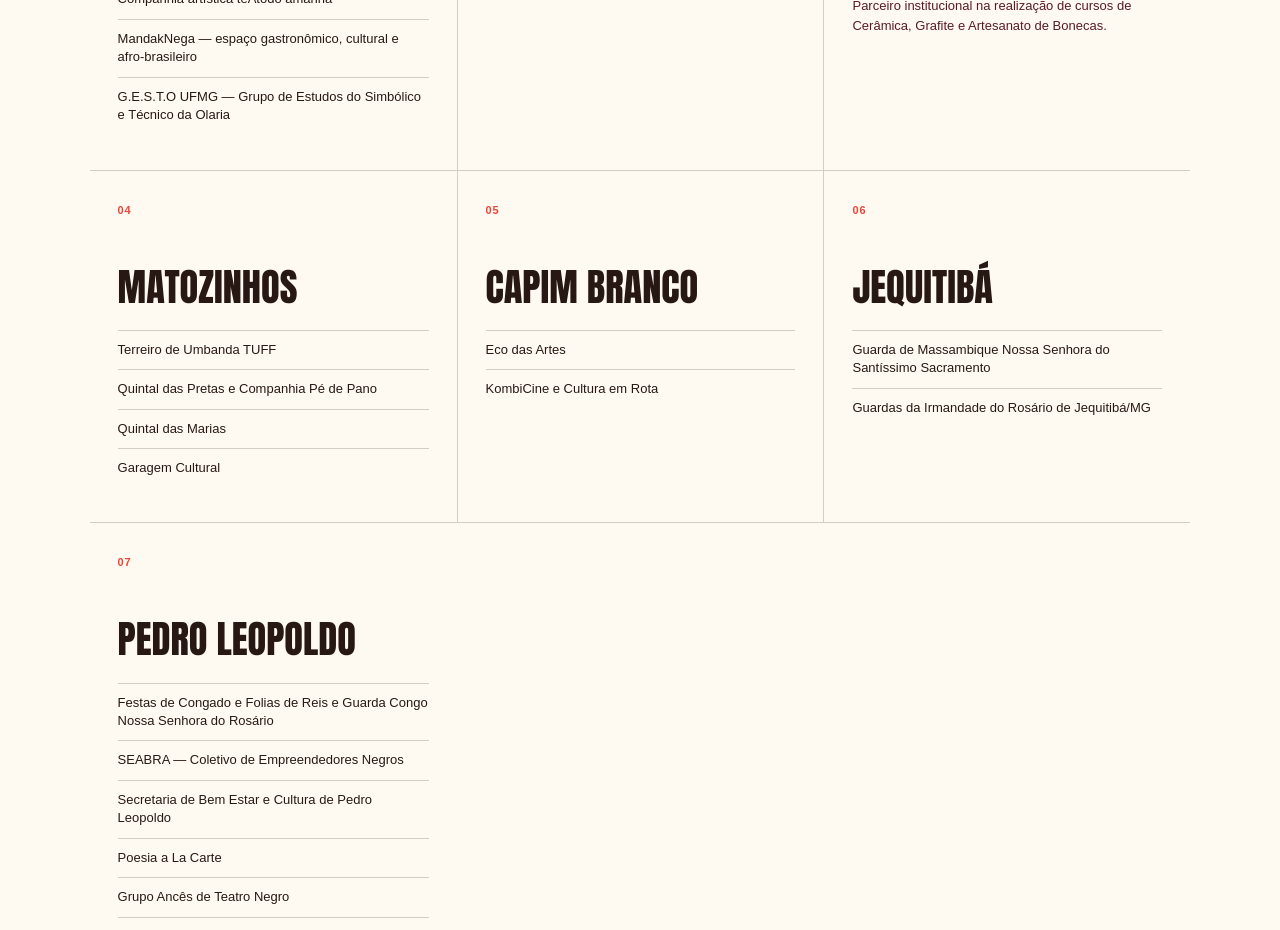
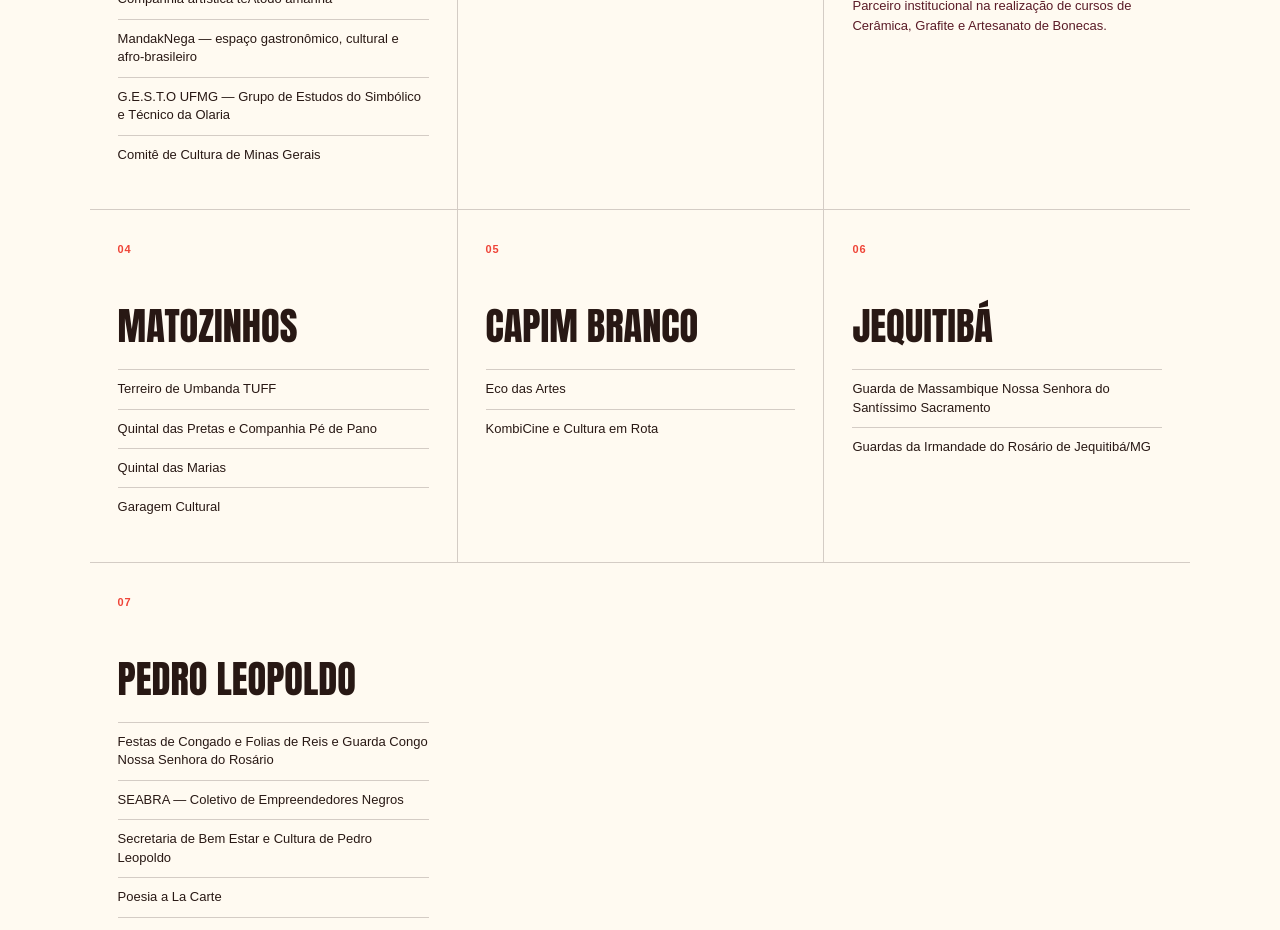
Before and after one commit to thyfanixs/instituto-terra-ancestral, a Next.js app: page /impacto in a window 1280 px wide. Shown: the part 2880-3810 px from the top of the page. Built offline with nearby package versions, Linux system fonts and the light colour scheme.

Commit message:
Adiciona Comite de Cultura em Belo Horizonte

```diff
--- a/app/impacto/page.tsx
+++ b/app/impacto/page.tsx
@@ -12,7 +12,7 @@
 const institutionalPartnerships = [
   {
     territory: "Belo Horizonte",
-    partners: ["Associação QuinTao das Artes", "Companhia artística teAtodo amanhã", "MandakNega — espaço gastronômico, cultural e afro-brasileiro", "G.E.S.T.O UFMG — Grupo de Estudos do Simbólico e Técnico da Olaria"],
+    partners: ["Associação QuinTao das Artes", "Companhia artística teAtodo amanhã", "MandakNega — espaço gastronômico, cultural e afro-brasileiro", "G.E.S.T.O UFMG — Grupo de Estudos do Simbólico e Técnico da Olaria", "Comitê de Cultura de Minas Gerais"],
   },
   { territory: "Sete Lagoas", partners: ["Alcunha Negada — espaço gastronômico, cultural e afro-brasileiro"] },
   { territory: "Confins", partners: ["CERC"], note: "Parceiro institucional na realização de cursos de Cerâmica, Grafite e Artesanato de Bonecas." },
```
Also changed, not shown: 1 other file (tests, documents, lock files or other folders).
